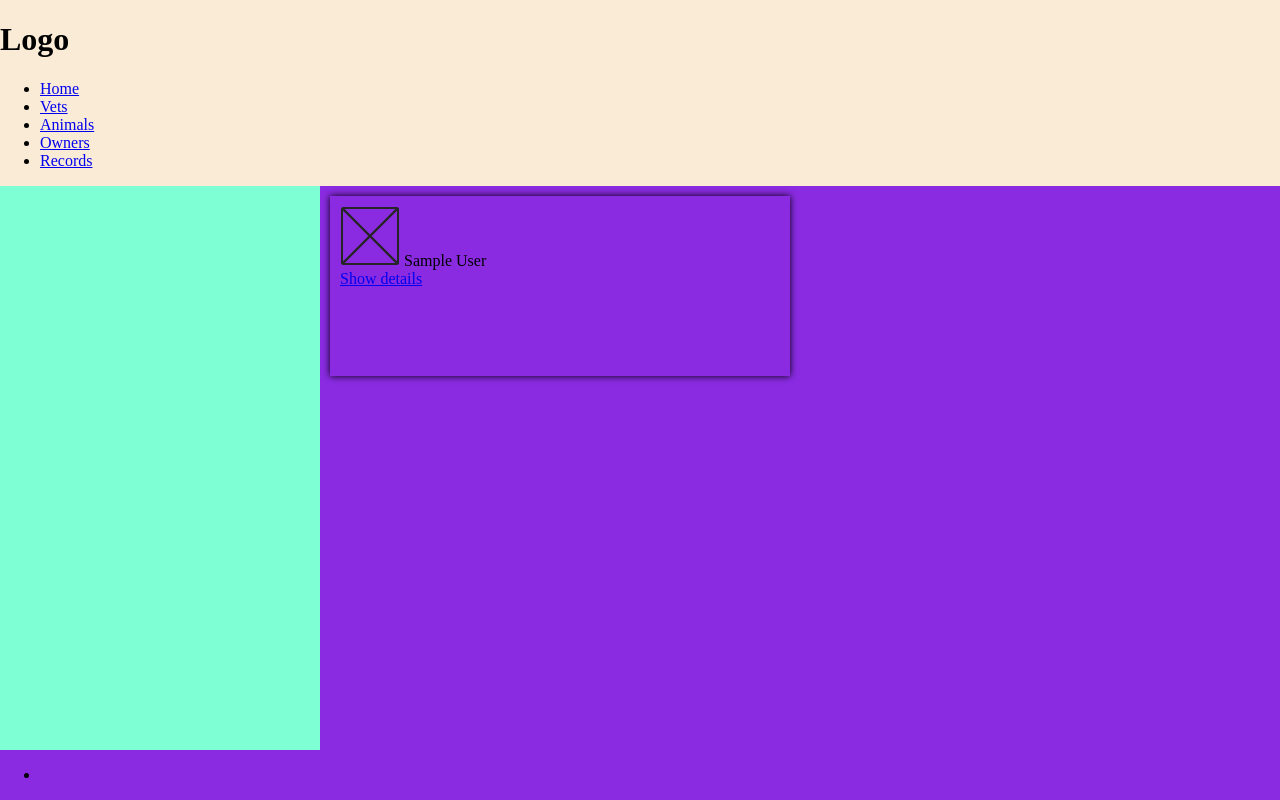
After one commit to JnnyRdng/animanagement, a Flask app: page /vets in a window 1280 px wide. The commit adds this page. Run offline with Flask 2, Linux system fonts and the light colour scheme; a database or web service that is not in the repository returns one stand-in record (values such as "Sample title"); some libraries are stand-ins or nearby versions.

Commit message:
started adding routes for vets

```diff
--- a/console.py
+++ b/console.py
@@ -16,7 +16,11 @@ vet_repository.delete_all()
 owner_repository.delete_all()
 
 vet_1 = Vet("Sandra", "Jones")
+vet_2 = Vet("Sarah", "Johnson")
+vet_3 = Vet("Steve", "Slater")
 vet_repository.save(vet_1)
+vet_repository.save(vet_2)
+vet_repository.save(vet_3)
 
 owner_1 = Owner("Jam", "Jimson", "07162626243", "jim@email.com")
 owner_2 = Owner("Jim", "Jamson", "07162626243", "jim@email.com")
--- a/controllers/vet_controller.py
+++ b/controllers/vet_controller.py
@@ -0,0 +1,62 @@
+from flask import Flask, Blueprint, render_template, request, redirect
+
+from models.vet import Vet
+import repositories.vet_repository as vet_repository
+import repositories.animal_repository as animal_repository
+
+vet_blueprint = Blueprint("vets", __name__)
+
+
+# index
+# /vets GET
+@vet_blueprint.route("/vets")
+def index():
+    vets = vet_repository.select_all()
+    return render_template("/vets/index.html", title="Vets", vets=vets)
+
+
+# show
+# /vets/<id> GET
+@vet_blueprint.route("/vets/<id>")
+def show(id):
+    vet = vet_repository.select(id)
+    animals = animal_repository.animals_by_vet(vet)
+    return render_template("/vets/show.html", title="Vet", vet=vet, animals=animals)
+
+
+# new
+# /vets/new GET
+@vet_blueprint.route("/vets/new")
+def new():
+    return render_template("/vets/new.html", title="Hire Vet")
+
+
+# create
+# /vets POST
+@vet_blueprint.route("/vets", methods=["POST"])
+def create():
+    pass
+
+
+# edit
+# /vets/<id>/edit GET
+@vet_blueprint.route("/vets/<id>/edit")
+def edit(id):
+    vet = vet_repository.select(id)
+    pass
+
+
+# update
+# /vets/<id> POST
+@vet_blueprint.route("/vets/<id>", methods=["POST"])
+def update(id):
+    vet = vet_repository.select(id)
+    pass
+
+
+# delete
+# /vets/<id>/delete POST
+@vet_blueprint.route("/vets/<id>/delete")
+def delete(id):
+    vet_repository.delete(id)
+    return render_template("/vets")
--- /dev/null
+++ b/static/css/vets/style.css
@@ -0,0 +1,22 @@
+.show-all {
+    background-color: blueviolet;
+    display: grid;
+    grid-template-columns: 1fr 1fr;
+    gap: 20px 20px;
+    align-content: start;
+    padding: 10px;
+    overflow-y: scroll;
+}
+
+.vet-card {
+    /* border: 1px solid black; */
+    height: 160px;
+    /* width: 280px; */
+    padding: 10px;
+    box-shadow: 0px 0px 7px black;
+    /* margin: 20px; */
+}
+
+img {
+    width: 60px;
+}
--- a/templates/base.html
+++ b/templates/base.html
@@ -30,11 +30,9 @@
 
       {% endblock side_nav %}
     </aside>
-    <article class="content">
-      {% block content %}
+    {% block content %}
 
-      {% endblock content %}
-    </article>
+    {% endblock content %}
   </main>
   <footer>
     <ul>
--- /dev/null
+++ b/templates/vets/base.html
@@ -0,0 +1,16 @@
+{% extends 'base.html' %}
+
+
+{% block css %}
+<link rel="stylesheet" href="{{ url_for('static', filename='css/vets/style.css') }}">
+{% endblock css %}
+
+
+{% block side_nav %}
+
+{% endblock side_nav %}
+
+
+{% block content %}
+
+{% endblock content %}
--- /dev/null
+++ b/templates/vets/index.html
@@ -0,0 +1,19 @@
+{% extends 'vets/base.html' %}
+
+{% block content %}
+<article class="show-all">
+  {% for vet in vets %}
+  <section class="vet-card">
+    <div>
+      <img src="{{ url_for('static', filename='img/placeholder.png') }}">
+      <span>{{ vet.first_name }}</span>
+      <span>{{ vet.last_name }}</span>
+    </div>
+    <div>
+      <a href="/vets/{{ vet.id }}">Show details</a>
+    </div>
+
+  </section>
+  {% endfor %}
+</article>
+{% endblock content %}
--- /dev/null
+++ b/templates/vets/update.html
@@ -0,0 +1,6 @@
+{% extends 'vets/base.html' %}
+
+
+{% block content %}
+
+{% endblock content %}
```
Also changed, not shown: templates/vets/new.html (added, +16 -0 lines), templates/vets/show.html (added, +8 -0 lines), static/img/placeholder.png (added).
